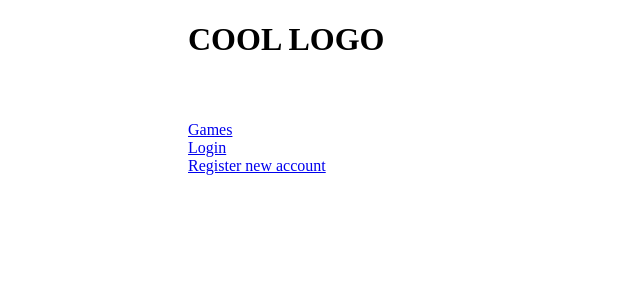
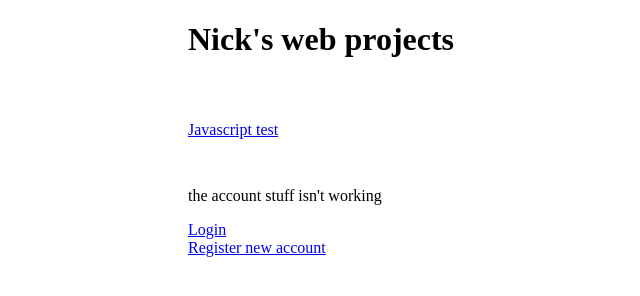
Before and after one commit to nicklindbloomairey/experiment, a plain HTML site: page index.html in a window 1280 px wide. Shown: the whole page, without its empty margins (152-792 px from the left). Drawn offline with Linux system fonts and the light colour scheme.

Commit message:
added link to javascript test

```diff
--- a/index.html
+++ b/index.html
@@ -20,14 +20,19 @@
         <body>
         <div id="wrapper">
                 <div id="logo">
-                        <h1>COOL LOGO</h1>
+                        <h1>Nick's web projects</h1>
                 </div>
                 <div id="menu-bar">
-                        <a href="/games">Games</a>
-                        <a
+                        <a href="/test">Javascript test</a>
                 </div>
                 <div id="content">
+
+                <p>
+                the account stuff isn't working
+                </p>
+
                 </div>
+
 
                 <a href="/login">Login</a>
                 <br>
```
Also changed, not shown: server.js (+9 -1 lines), test/canvas.html (+2 -1 lines).
